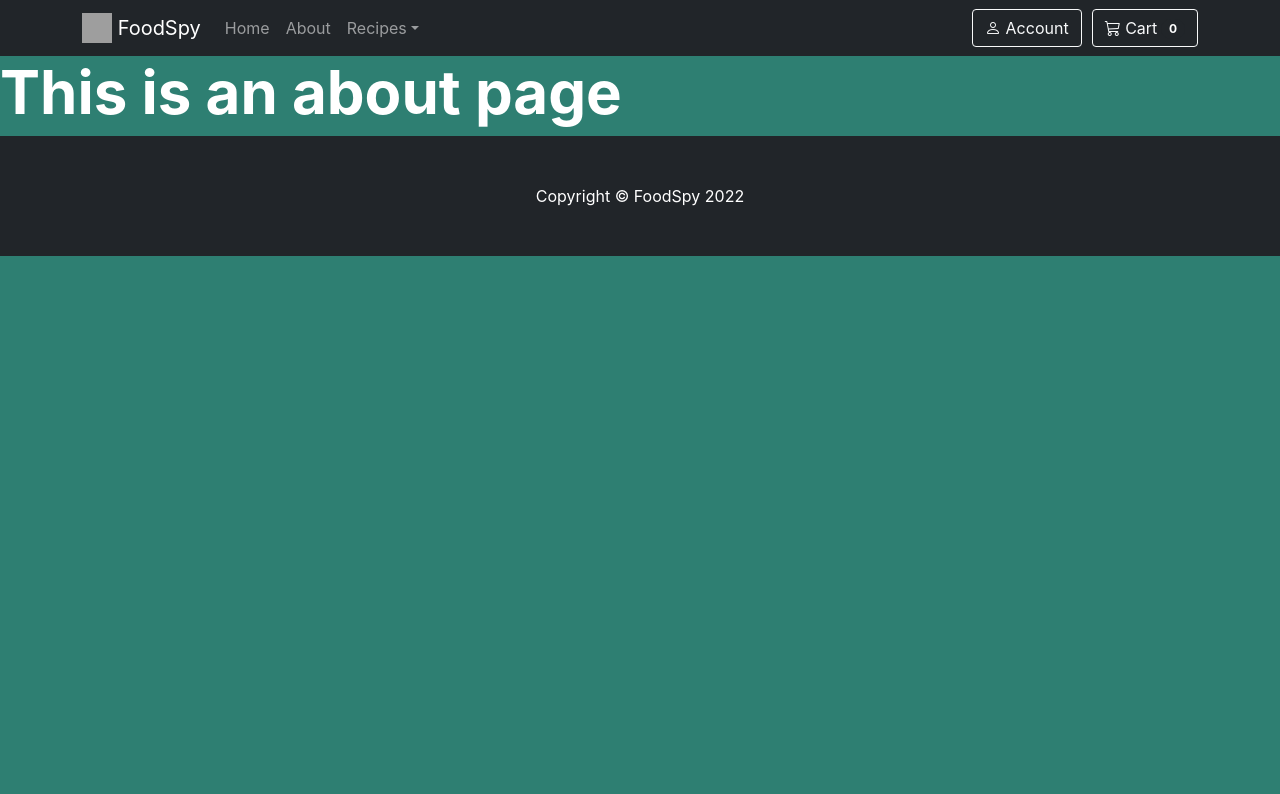
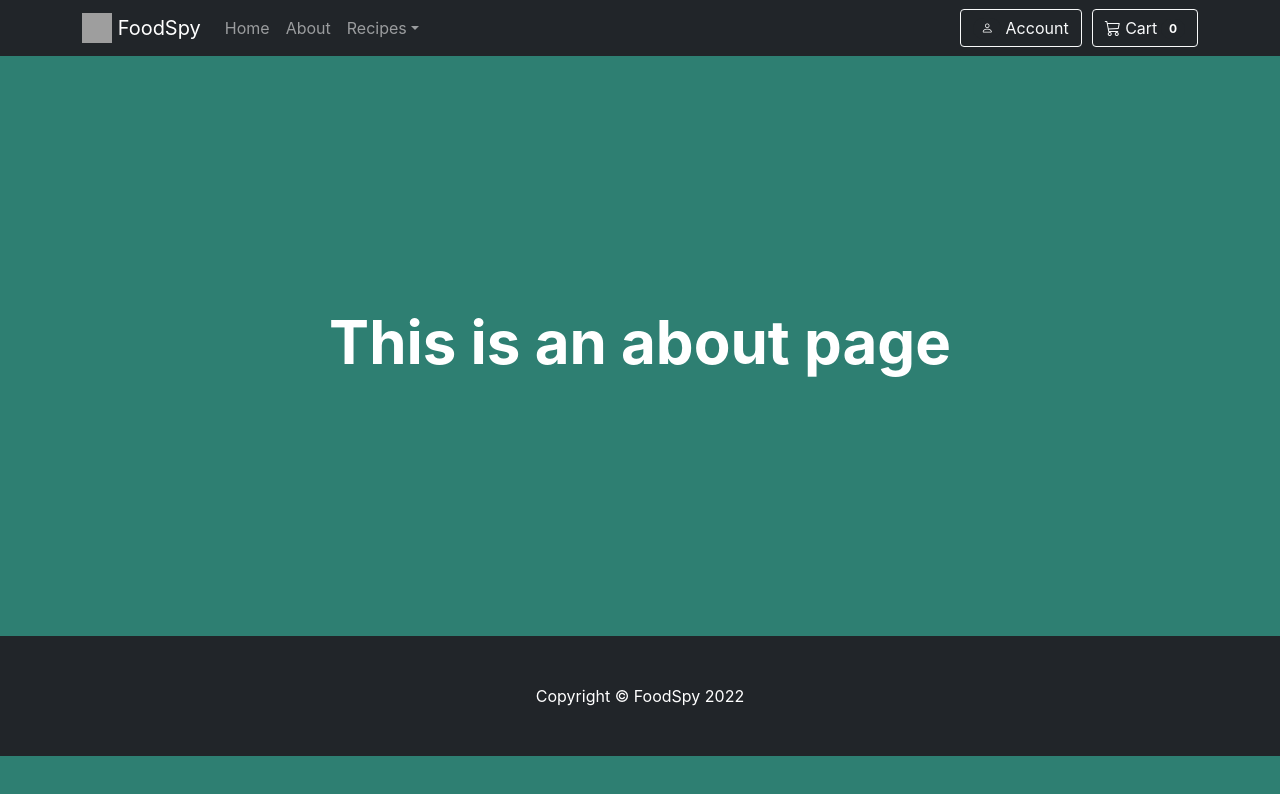
Before and after one commit to AfroComrade/SDP_FoodSpy, a React (Create React App) app in the folder frontend/: page /about in a window 1280 px wide. Shown: the top 794 px of the page. Built offline with nearby package versions, Linux system fonts and the light colour scheme; grey boxes are pictures that could not be loaded.

Commit message:
favicon
favicon

```diff
--- a/frontend/src/pages/about.jsx
+++ b/frontend/src/pages/about.jsx
@@ -4,7 +4,18 @@ import React from "react";
 const About = () => {
   return (
     <>
+    <div style={{
+            paddingTop: '250px',
+            textAlign: "center",
+            justifyContent: "center",
+            alignItems: "center",
+
+        }}>
       <h1 style = {{ color:"white", fontSize: 60, fontWeight: "bold"}}>This is an about page</h1>
+      </div>
+      <div style={{
+            paddingTop: '250px'
+        }}></div>
     </>
   );
 };
--- a/frontend/src/pages/menu.jsx
+++ b/frontend/src/pages/menu.jsx
@@ -31,8 +31,8 @@ function Menu() {
           </Nav>
       <Nav>
         <Button variant="outline-light">
-            <i class="bi bi-person">
-                </i> Account</Button>{' '}
+        <span class="badge bg-dark text-white ms-0 rounded-pill"><i class="bi bi-person">
+                </i> </span> Account</Button>{' '}
         </Nav>
           <Nav style={{
                 paddingLeft: '10px'}}>
```
Also changed, not shown: frontend/public/manifest.json, frontend/src/pages/showFood.js (added).
